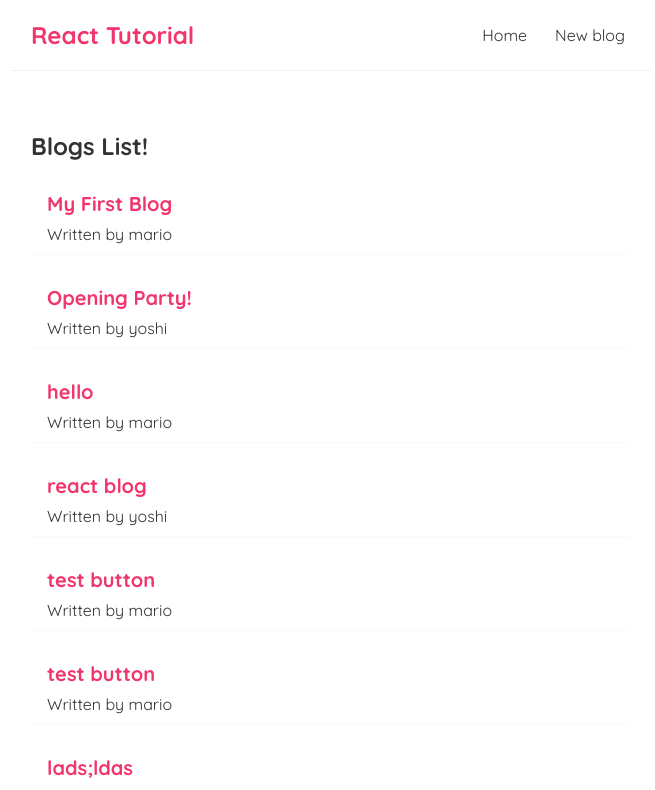
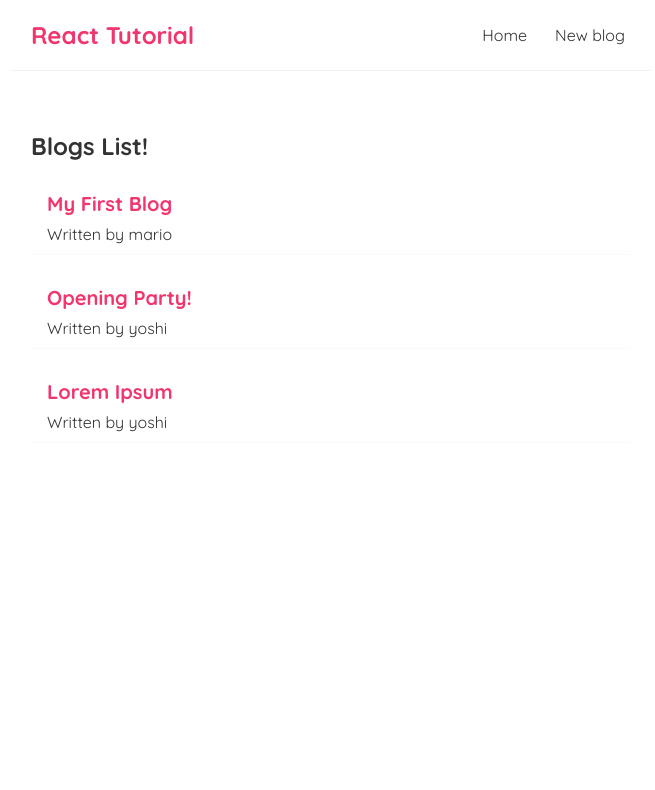
Before and after one commit to FaridFarahmandf/tuts-react, a React (Create React App) app: page / in a window 1280 px wide. Shown: the top 790 px of the page, without its empty margins (309-964 px from the left). Built offline with nearby package versions, Linux system fonts and the light colour scheme; data requests are answered from the project's data file.

Commit message:
Deleting the blog

```diff
--- a/data/db.json
+++ b/data/db.json
@@ -13,42 +13,6 @@
       "id": 2
     },
     {
-      "title": "hello",
-      "body": "slfnsdlfnlfnlafnklakln",
-      "author": "mario",
-      "id": 3
-    },
-    {
-      "title": "react blog",
-      "body": "this is the new blog for testing the buttton",
-      "author": "yoshi",
-      "id": 4
-    },
-    {
-      "title": "test button",
-      "body": "adnsladklakdln",
-      "author": "mario",
-      "id": 5
-    },
-    {
-      "title": "test button",
-      "body": "adnsladklakdln",
-      "author": "mario",
-      "id": 6
-    },
-    {
-      "title": "lads;ldas",
-      "body": "dm;amlds;m",
-      "author": "mario",
-      "id": 7
-    },
-    {
-      "title": "dsadasd",
-      "body": "dsdasdasd",
-      "author": "mario",
-      "id": 8
-    },
-    {
       "title": "Lorem Ipsum",
       "body": "Lorem ipsum dolor sit amet, consectetur adipiscing elit, sed do eiusmod tempor incididunt ut labore et dolore magna aliqua. Ut enim ad minim veniam, quis nostrud exercitation ullamco laboris nisi ut aliquip ex ea commodo consequat. Duis aute irure dolor in reprehenderit in voluptate velit esse cillum dolore eu fugiat nulla pariatur. Excepteur sint occaecat cupidatat non proident, sunt in culpa qui officia deserunt mollit anim id est laborum.",
       "author": "yoshi",
--- a/src/BlogDetails.js
+++ b/src/BlogDetails.js
@@ -1,8 +1,14 @@
-import { useParams } from "react-router-dom";
+import { useParams, useHistory } from "react-router-dom";
 import useFetch from "./UseFetch";
 const BlogDetails = () => {
   const { id } = useParams();
+  const history = useHistory();
   const { data:blog, isPending, error } = useFetch('http://localhost:8000/blogs/' + id);
+  const handleDelete = () => {
+    fetch('http://localhost:8000/blogs/' + blog.id, {
+        method:"DELETE"
+    }).then(() => history.push("/"))
+  }
   return (
     <div className="blog-detail">
         { isPending && <div>Loading...</div>}
@@ -12,6 +18,7 @@
                 <h2>{blog.title}</h2>
                 <p>written by {blog.author}</p>
                 <div>{blog.body}</div>
+                <button onClick={handleDelete}>Delete</button>
             </article>
         )}
     </div>
--- a/src/index.css
+++ b/src/index.css
@@ -60,7 +60,14 @@
 .blog-detail div{
   margin: 20px 0;
 }
-
+.blog-detail button {
+  background: #f1356d;
+  color: #fff;
+  border: 0;
+  padding: 8px;
+  border-radius: 8px;
+  cursor: pointer;
+}
 /* create new blog form */
 .create {
   max-width: 400px;
```
